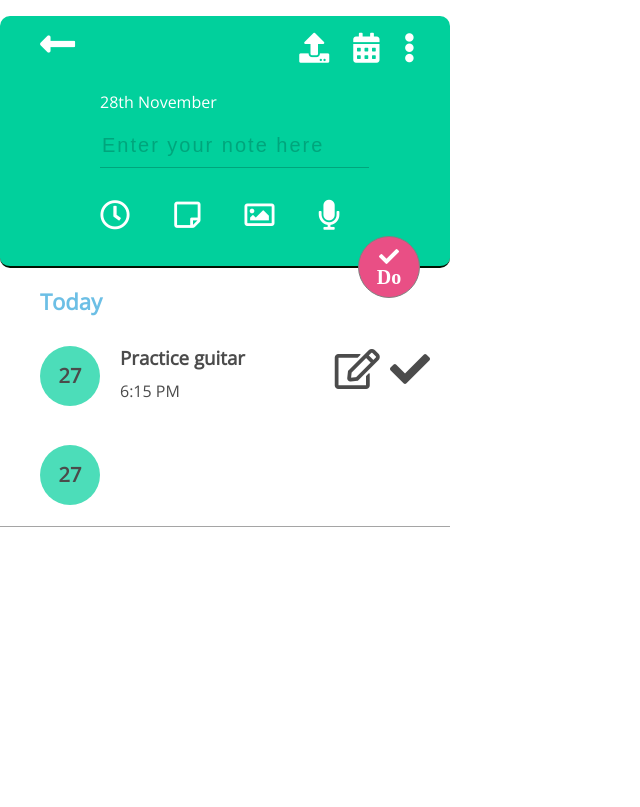
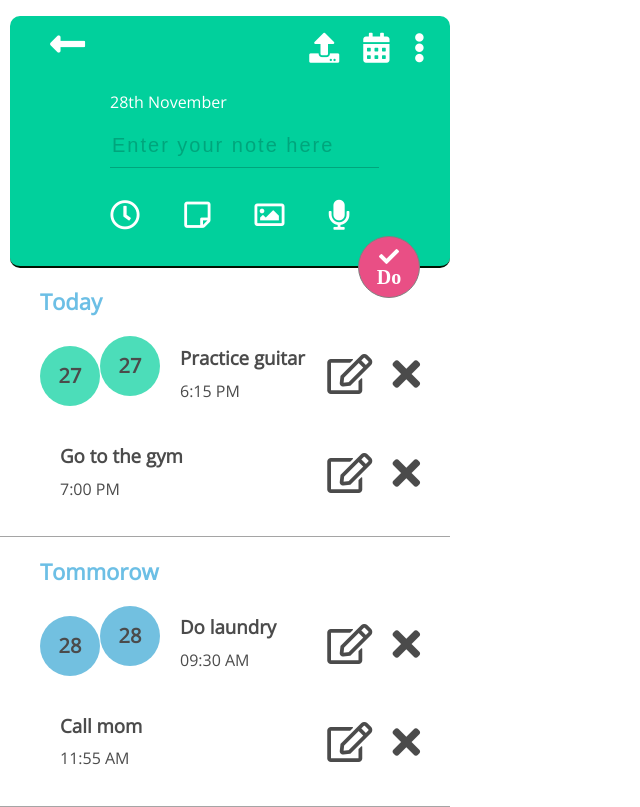
Before and after one commit to brace99/ToDoApp, a website: page app/index.html in a window 1280 px wide. Shown: the whole page, without its empty margins (0-640 px from the left). Drawn offline with nearby package versions, Linux system fonts and the light colour scheme.

Commit message:
finished, watching for some fixes

```diff
--- a/app/css/style.css
+++ b/app/css/style.css
@@ -9,7 +9,7 @@ body {
 }
 .container {
 	width:450px;
-
+	height: 750px;
 
 }
 .workingplace {
@@ -18,6 +18,7 @@ body {
     border-bottom: 2px solid #010;
     border-radius:10px;
     position:relative;
+    margin-left: 10px;
 }
 .dateplace {
 	color:white;
@@ -112,11 +113,10 @@ ul {
 }
 .todaytask {
 	background-color:white;
-	height:240px;
+	height:250px;
 	border-bottom: 1px solid grey;
 	opacity:0.7;
 	padding-left:40px;
-
 }
 h2 {
 	color:#2EA4DB;
@@ -152,10 +152,12 @@ h2 {
 	display: inline-block;
 	font-size: 40px;
 	float:right;
-	margin-top: 25px;
-	margin-right: 20px;
+	margin-top: 30px;
+	margin-right:30px;
 	margin-bottom:10px;
 	margin-left:20px;
+	word-spacing:10px;
+	cursor:pointer;
 }
 
 .second-number {
@@ -168,15 +170,100 @@ h2 {
     line-height:60px;
     font-size:20px;
     font-weight:bolder;
-    margin:20px;
     margin-left:0px;
-    margin-bottom:20px;
-
-
-
+    float: left;
+}
+.second-text {
+	display: inline-block;
+	line-height: 15px;
+	padding-left: 20px;
+	color: #000;
+	margin-top:5px;
+	margin-bottom:10px;
+}
+.edit2 {
+    display: inline-block;
+	font-size: 40px;
+	float:right;
+	margin-top: 20px;
+	margin-right:30px;
+	margin-bottom:10px;
+	margin-left:20px;
+	word-spacing:10px;
+	cursor:pointer;
 }
 
 .tommorowtask {
 	background-color:white;
-	height:200px;
+	height:250px;
+	border-bottom: 1px solid grey;
+	opacity:0.7;
+	padding-left:40px;
 }
+.first-number2 {
+	display:inline-block;
+	background-color: #37A6D4;
+    height:60px;
+    width:60px;
+    border-radius: 50%;
+    text-align: center;
+    line-height:20px;
+    font-size:20px;
+    font-weight:bolder;
+    float:left;
+    margin-top:30px;
+    margin-bottom:10px;
+}
+.first-text2 {
+	display: inline-block;
+	line-height: 15px;
+	padding-left: 20px;
+	color: #000;
+	margin-top:15px;
+	margin-bottom:10px;
+}
+.edit3 {
+	display: inline-block;
+	font-size: 40px;
+	float:right;
+	margin-top: 30px;
+	margin-right:30px;
+	margin-bottom:10px;
+	margin-left:50px;
+	word-spacing:10px;
+	cursor:pointer;
+}
+.second-number2 {
+	display:inline-block;
+	background-color: #37A6D4;
+    height:60px;
+    width:60px;
+    border-radius: 50%;
+    text-align: center;
+    line-height:60px;
+    font-size:20px;
+    font-weight:bolder;
+    margin-left:0px;
+    float:left;
+
+
+}
+.second-text2 {
+	display: inline-block;
+	line-height: 15px;
+	padding-left: 20px;
+	color: #000;
+	margin-top:5px;
+	margin-bottom:10px;
+}
+.edit4 {
+	display: inline-block;
+	font-size: 40px;
+	float:right;
+	margin-top: 20px;
+	margin-right:30px;
+	margin-bottom:10px;
+	margin-left:20px;
+	word-spacing:10px;
+	cursor:pointer;
+}
--- a/app/index.html
+++ b/app/index.html
@@ -45,12 +45,37 @@
 			<p>6:15 PM</p>
 			</div>
 			<div class=edit1><i class="far fa-edit"></i>
-				<i class="fas fa-check"></i>
+				<i class="fas fa-times"></i>
 			</div>
             <p class=second-number>27</p>
+            <div class=second-text>
+			<h3>Go to the gym</h3>
+			<p>7:00 PM</p>
+			</div>
+			<div class=edit2><i class="far fa-edit"></i>
+				<i class="fas fa-times"></i>
+			</div>
 
 		</div>
-        <div class=tommorowtask></div>
+        <div class=tommorowtask>
+        	<h2>Tommorow</h2>
+			<p class=first-number2><br>28</p>
+			<div class=first-text2>
+			<h3>Do laundry</h3>
+			<p>09:30 AM</p>
+			</div>
+			<div class=edit3><i class="far fa-edit"></i>
+				<i class="fas fa-times"></i>
+			</div>
+            <p class=second-number2>28</p>
+            <div class=second-text2>
+			<h3>Call mom</h3>
+			<p>11:55 AM</p>
+			</div>
+			<div class=edit4><i class="far fa-edit"></i>
+				<i class="fas fa-times"></i>
+			</div>
+        </div>
 	</div>
 
 
```
